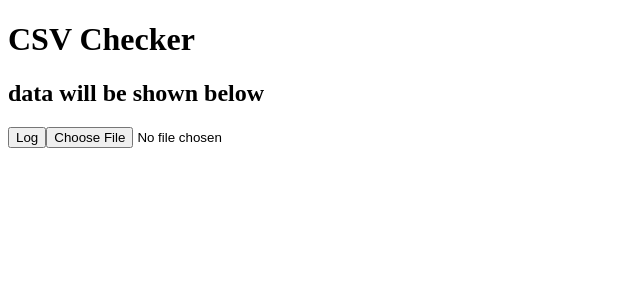
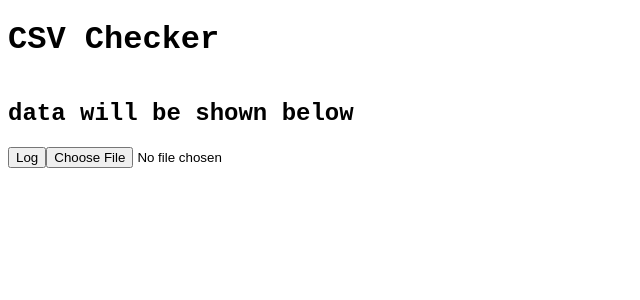
Before and after one commit to abubanggheed/name-checker, a React (Create React App) app: page / in a window 1280 px wide. Shown: the top 300 px of the page, without its empty margins (0-640 px from the left). Built offline with nearby package versions, Linux system fonts and the light colour scheme.

Commit message:
added preliminary styling to table

```diff
--- /dev/null
+++ b/src/App.css
@@ -0,0 +1,20 @@
+body {
+  font-family: 'Courier New', Courier, monospace;
+}
+
+table {
+  border-collapse: collapse;
+  border: 2px solid black;
+}
+
+tr {
+  border: 1px solid grey;
+}
+
+td, th {
+  padding: 1em;
+}
+
+tr:nth-child(even) {
+  background-color: honeydew;
+}
--- a/src/App.js
+++ b/src/App.js
@@ -1,6 +1,7 @@
 import React, { Component } from 'react';
 import Header from './components/header/header';
 import CsvGraph from './components/csv-graph/csv-graph';
+import './App.css';
 
 class App extends Component {
   render() {
--- a/src/components/csv-graph/csv-graph.js
+++ b/src/components/csv-graph/csv-graph.js
@@ -51,13 +51,13 @@ class CsvGraph extends Component {
     render() {
         let tHeaders = this.state.headers;
         return (
-            <div>
+            <div style={{overflowX: "auto"}}>
                 <h2>{this.state.title}</h2>
                 <table>
                     <thead>
                         <tr>
                             {tHeaders.map(header => (
-                                <td key={header}>{header}</td>
+                                <th key={header}>{header}</th>
                             ))}
                         </tr>
                     </thead>
```
